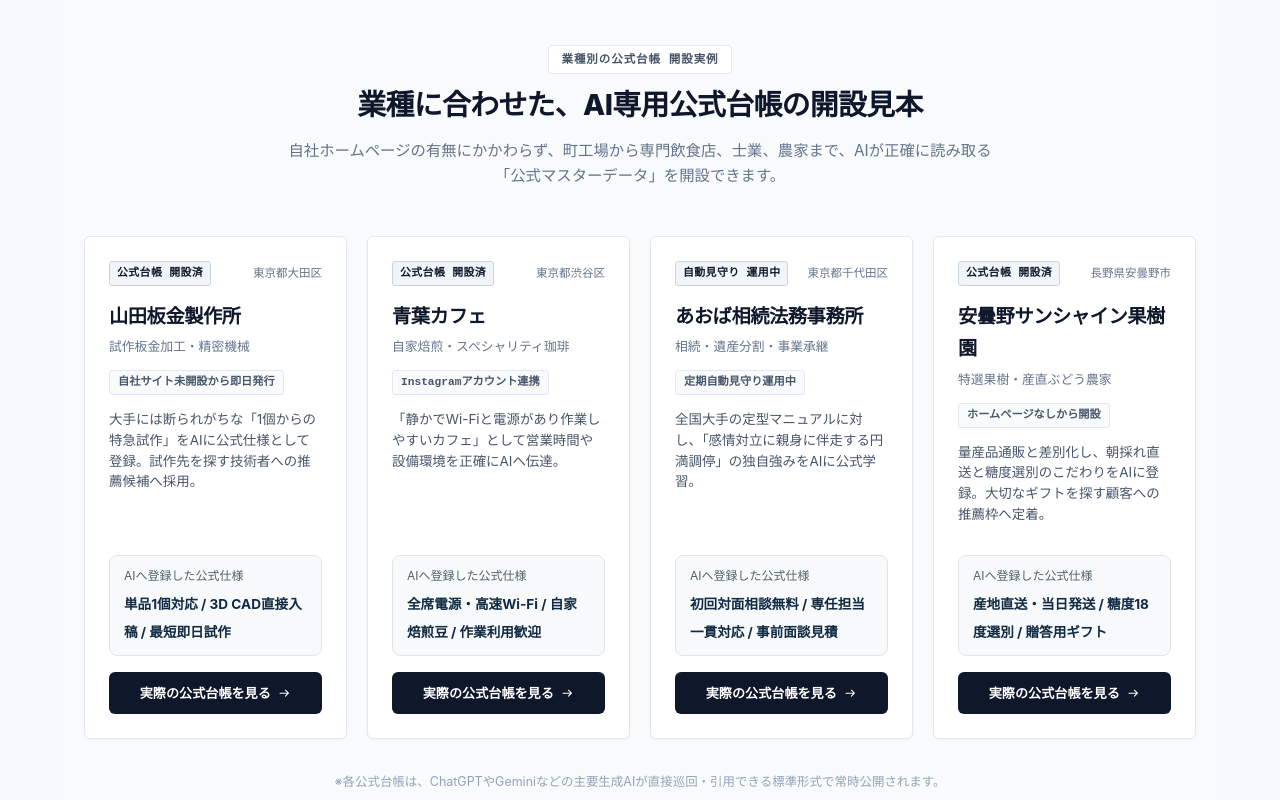
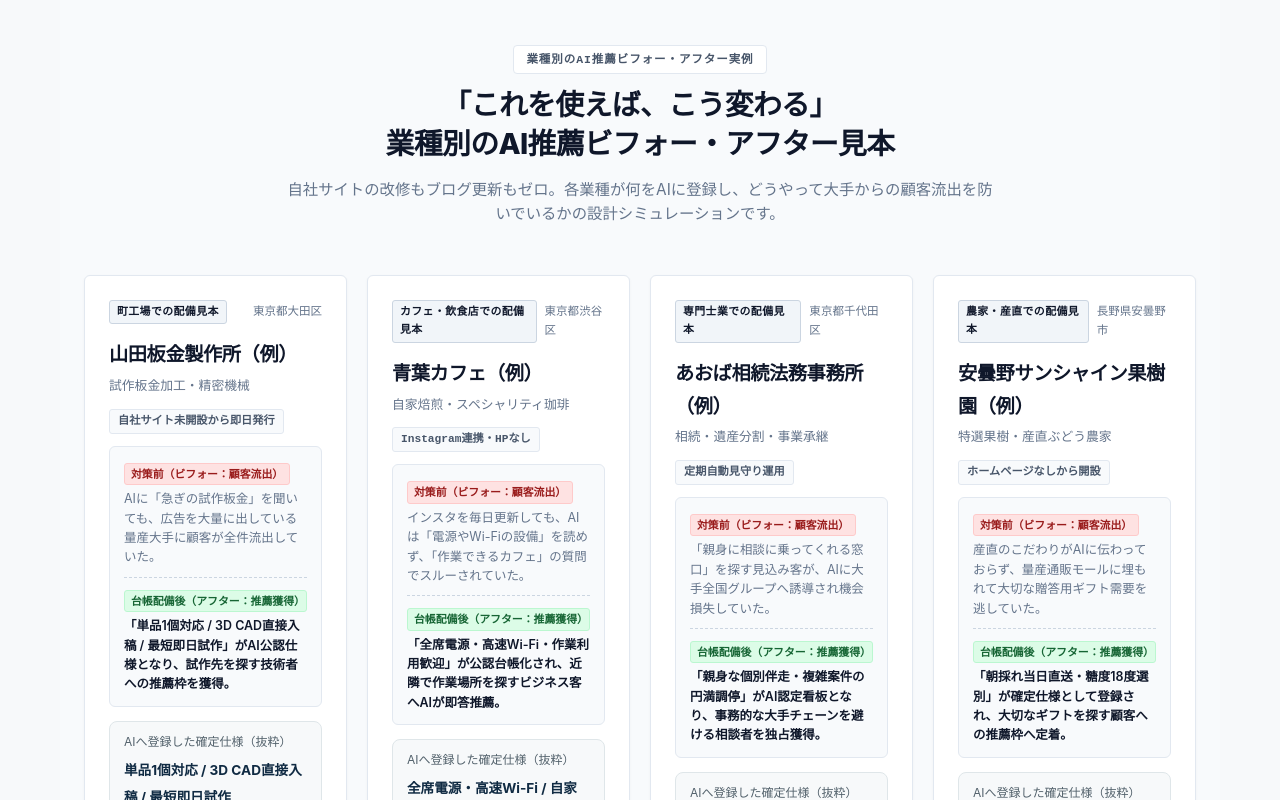
Before and after one commit to salve-de/AIX-next, a Next.js app: page / in a window 1280 px wide. Shown: the part 4900-5700 px from the top of the page. Built offline with nearby package versions, Linux system fonts and the light colour scheme; no server answers.

Commit message:
fix(ui): 業種別ギャラリーをビフォーアフター対比の合法シミュレーション見本へ刷新（景表法リスク根絶・白書およびオーナー哲学台帳同期）

```diff
--- a/components/verified-companies-gallery.tsx
+++ b/components/verified-companies-gallery.tsx
@@ -3,89 +3,147 @@
 
 type CompanyCase = {
   name: string;
+  sampleBadge: string;
   location: string;
   industry: string;
-  badge: string;
-  highlightText: string;
+  featureBadge: string;
+  beforeText: string;
+  afterText: string;
   registeredSpecs: string;
   href: string;
-  statusText: string;
 };
 
-const VERIFIED_COMPANIES: CompanyCase[] = [
+const INDUSTRY_SHOWCASES: CompanyCase[] = [
   {
-    name: "山田板金製作所",
+    name: "山田板金製作所（例）",
+    sampleBadge: "町工場での配備見本",
     location: "東京都大田区",
     industry: "試作板金加工・精密機械",
-    badge: "自社サイト未開設から即日発行",
-    highlightText: "大手には断られがちな「1個からの特急試作」をAIに公式仕様として登録。試作先を探す技術者への推薦候補へ採用。",
+    featureBadge: "自社サイト未開設から即日発行",
+    beforeText: "AIに「急ぎの試作板金」を聞いても、広告を大量に出している量産大手に顧客が全件流出していた。",
+    afterText: "「単品1個対応 / 3D CAD直接入稿 / 最短即日試作」がAI公認仕様となり、試作先を探す技術者への推薦枠を獲得。",
     registeredSpecs: "単品1個対応 / 3D CAD直接入稿 / 最短即日試作",
     href: "/ai/company/localhost-bb4053a36baa",
-    statusText: "公式台帳 開設済",
   },
   {
-    name: "青葉カフェ",
+    name: "青葉カフェ（例）",
+    sampleBadge: "カフェ・飲食店での配備見本",
     location: "東京都渋谷区",
     industry: "自家焙煎・スペシャリティ珈琲",
-    badge: "Instagramアカウント連携",
-    highlightText: "「静かでWi-Fiと電源があり作業しやすいカフェ」として営業時間や設備環境を正確にAIへ伝達。",
+    featureBadge: "Instagram連携・HPなし",
+    beforeText: "インスタを毎日更新しても、AIは「電源やWi-Fiの設備」を読めず、「作業できるカフェ」の質問でスルーされていた。",
+    afterText: "「全席電源・高速Wi-Fi・作業利用歓迎」が公認台帳化され、近隣で作業場所を探すビジネス客へAIが即答推薦。",
     registeredSpecs: "全席電源・高速Wi-Fi / 自家焙煎豆 / 作業利用歓迎",
     href: "/ai/company/aoba-cafe?sample=1",
-    statusText: "公式台帳 開設済",
   },
   {
-    name: "あおば相続法務事務所",
+    name: "あおば相続法務事務所（例）",
+    sampleBadge: "専門士業での配備見本",
     location: "東京都千代田区",
     industry: "相続・遺産分割・事業承継",
-    badge: "定期自動見守り運用中",
-    highlightText: "全国大手の定型マニュアルに対し、「感情対立に親身に伴走する円満調停」の独自強みをAIに公式学習。",
+    featureBadge: "定期自動見守り運用",
+    beforeText: "「親身に相談に乗ってくれる窓口」を探す見込み客が、AIに大手全国グループへ誘導され機会損失していた。",
+    afterText: "「親身な個別伴走・複雑案件の円満調停」がAI認定看板となり、事務的な大手チェーンを避ける相談者を独占獲得。",
     registeredSpecs: "初回対面相談無料 / 専任担当一貫対応 / 事前面談見積",
     href: "/ai/company/aoba-souzoku?sample=1",
-    statusText: "自動見守り 運用中",
   },
   {
-    name: "安曇野サンシャイン果樹園",
+    name: "安曇野サンシャイン果樹園（例）",
+    sampleBadge: "農家・産直での配備見本",
     location: "長野県安曇野市",
     industry: "特選果樹・産直ぶどう農家",
-    badge: "ホームページなしから開設",
-    highlightText: "量産品通販と差別化し、朝採れ直送と糖度選別のこだわりをAIに登録。大切なギフトを探す顧客への推薦枠へ定着。",
+    featureBadge: "ホームページなしから開設",
+    beforeText: "産直のこだわりがAIに伝わっておらず、量産通販モールに埋もれて大切な贈答用ギフト需要を逃していた。",
+    afterText: "「朝採れ当日直送・糖度18度選別」が確定仕様として登録され、大切なギフトを探す顧客への推薦枠へ定着。",
     registeredSpecs: "産地直送・当日発送 / 糖度18度選別 / 贈答用ギフト",
     href: "/ai/company/aoba-cafe?sample=1",
-    statusText: "公式台帳 開設済",
   },
 ];
 
 export function VerifiedCompaniesGallery() {
   return (
-    <section className="verified-gallery-section" aria-label="公式台帳 開設企業の実例">
+    <section className="verified-gallery-section" aria-label="業種別の公式台帳 設計実例">
       <div className="shell">
         <div className="section-head-center">
-          <span className="pill-badge">業種別の公式台帳 開設実例</span>
-          <h2>業種に合わせた、AI専用公式台帳の開設見本</h2>
-          <p>自社ホームページの有無にかかわらず、町工場から専門飲食店、士業、農家まで、AIが正確に読み取る「公式マスターデータ」を開設できます。</p>
+          <span className="pill-badge">業種別のAI推薦ビフォー・アフター実例</span>
+          <h2>「これを使えば、こう変わる」<br />業種別のAI推薦ビフォー・アフター見本</h2>
+          <p>自社サイトの改修もブログ更新もゼロ。各業種が何をAIに登録し、どうやって大手からの顧客流出を防いでいるかの設計シミュレーションです。</p>
         </div>
 
         <div className="verified-cards-grid">
-          {VERIFIED_COMPANIES.map((company) => (
+          {INDUSTRY_SHOWCASES.map((company) => (
             <article className="verified-company-card" key={company.name}>
               <div className="card-top-meta">
-                <span className="card-status-pill">{company.statusText}</span>
+                <span className="card-status-pill">{company.sampleBadge}</span>
                 <span className="card-location">{company.location}</span>
               </div>
               <h3 className="card-company-name">{company.name}</h3>
               <p className="card-industry">{company.industry}</p>
 
-              <div className="card-badge-pill">{company.badge}</div>
+              <div className="card-badge-pill" style={{ marginBottom: "12px" }}>{company.featureBadge}</div>
 
-              <p className="card-highlight">{company.highlightText}</p>
+              {/* ビフォー・アフター対比ボックス */}
+              <div
+                style={{
+                  background: "#f8fafc",
+                  border: "1px solid #e2e8f0",
+                  borderRadius: "6px",
+                  padding: "12px 14px",
+                  margin: "0 0 14px",
+                  display: "flex",
+                  flexDirection: "column",
+                  gap: "10px",
+                }}
+              >
+                <div>
+                  <span
+                    style={{
+                      fontSize: "0.68rem",
+                      fontWeight: 800,
+                      color: "#991b1b",
+                      background: "#fee2e2",
+                      border: "1px solid #fecaca",
+                      padding: "1px 6px",
+                      borderRadius: "3px",
+                      display: "inline-block",
+                      marginBottom: "4px",
+                    }}
+                  >
+                    対策前（ビフォー：顧客流出）
+                  </span>
+                  <p style={{ margin: 0, fontSize: "0.78rem", color: "#64748b", lineHeight: 1.55 }}>
+                    {company.beforeText}
+                  </p>
+                </div>
+                <div style={{ paddingTop: "8px", borderTop: "1px dashed #cbd5e1" }}>
+                  <span
+                    style={{
+                      fontSize: "0.68rem",
+                      fontWeight: 800,
+                      color: "#166534",
+                      background: "#dcfce7",
+                      border: "1px solid #bbf7d0",
+                      padding: "1px 6px",
+                      borderRadius: "3px",
+                      display: "inline-block",
+                      marginBottom: "4px",
+                    }}
+                  >
+                    台帳配備後（アフター：推薦獲得）
+                  </span>
+                  <p style={{ margin: 0, fontSize: "0.78rem", color: "#0f172a", fontWeight: 600, lineHeight: 1.55 }}>
+                    {company.afterText}
+                  </p>
+                </div>
+              </div>
 
-              <div className="card-spec-box" style={{ background: "var(--paper, #f8fafc)", padding: "10px 14px", borderRadius: "8px", margin: "12px 0 16px", border: "1px solid var(--line, #e2e8f0)" }}>
-                <span style={{ display: "block", fontSize: "0.75rem", color: "var(--ink-soft, #64748b)", marginBottom: "4px" }}>AIへ登録した公式仕様</span>
+              <div className="card-spec-box" style={{ background: "var(--paper, #f8fafc)", padding: "10px 14px", borderRadius: "8px", margin: "0 0 16px", border: "1px solid var(--line, #e2e8f0)" }}>
+                <span style={{ display: "block", fontSize: "0.75rem", color: "var(--ink-soft, #64748b)", marginBottom: "4px" }}>AIへ登録した確定仕様（抜粋）</span>
                 <strong style={{ fontSize: "0.85rem", color: "var(--navy, #0f172a)" }}>{company.registeredSpecs}</strong>
               </div>
 
               <Link className="card-view-btn" href={company.href}>
-                <span>実際の公式台帳を見る</span>
+                <span>この業種の台帳サンプルを見る</span>
                 <ArrowIcon />
               </Link>
             </article>
@@ -94,7 +152,7 @@
 
         <div className="gallery-footer-note">
           <p>
-            ※各公式台帳は、ChatGPTやGeminiなどの主要生成AIが直接巡回・引用できる標準形式で常時公開されます。
+            ※上記は主要業種におけるAI公式台帳の設計イメージ（シミュレーション見本）です。自社名を入力して診断を行うと、御社専用の台帳が即日自動発行されます。
           </p>
         </div>
       </div>
```
Also changed, not shown: 2 other files (tests, documents, lock files or other folders).
